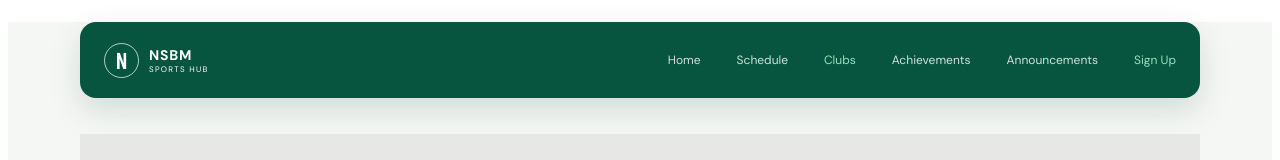
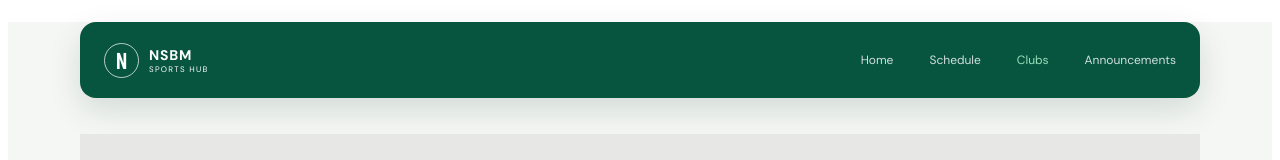
Before and after one commit to NSBM-SportsHub/Development, a React (Vite) app in the folder frontend/: page /sports-clubs in a window 1280 px wide. Shown: the top 160 px of the page. Built offline with nearby package versions, Linux system fonts and the light colour scheme.

Commit message:
fix some nav bar errors

```diff
--- a/frontend/src/modules/announcements/index.jsx
+++ b/frontend/src/modules/announcements/index.jsx
@@ -30,7 +30,6 @@ export default function Announcements() {
           <a href="/training-attendance">Schedule</a>
           <a href="/sports-clubs">Clubs</a>
           <a className="active" href="/announcements">Announcements</a>
-          <a className="sports-signup" href="/announcements/new">Create</a>
         </nav>
       </header>
       <main className="sports-main">
--- a/frontend/src/modules/sports-clubs/index.jsx
+++ b/frontend/src/modules/sports-clubs/index.jsx
@@ -48,9 +48,7 @@ export default function SportsClubs() {
           <a href="/sports-clubs">Home</a>
           <a href="/training-attendance">Schedule</a>
           <a className="active" href="/sports-clubs">Clubs</a>
-          <a href="/sports-clubs">Achievements</a>
           <a href="/announcements">Announcements</a>
-          <a className="sports-signup" href="/sports-clubs/new">Sign Up</a>
         </nav>
       </header>
 
--- a/frontend/src/modules/training-attendance/index.jsx
+++ b/frontend/src/modules/training-attendance/index.jsx
@@ -47,8 +47,7 @@ export default function TrainingAttendance() {
           <a href="/sports-clubs">Home</a>
           <a className="active" href="/training-attendance">Schedule</a>
           <a href="/sports-clubs">Clubs</a>
-          <a href="/sports-clubs">Achievements</a>
-          <a className="sports-signup" href="/training-attendance/new">Add Session</a>
+          <a href="/announcements">Announcements</a>
         </nav>
       </header>
       <main className="sports-main">
```
